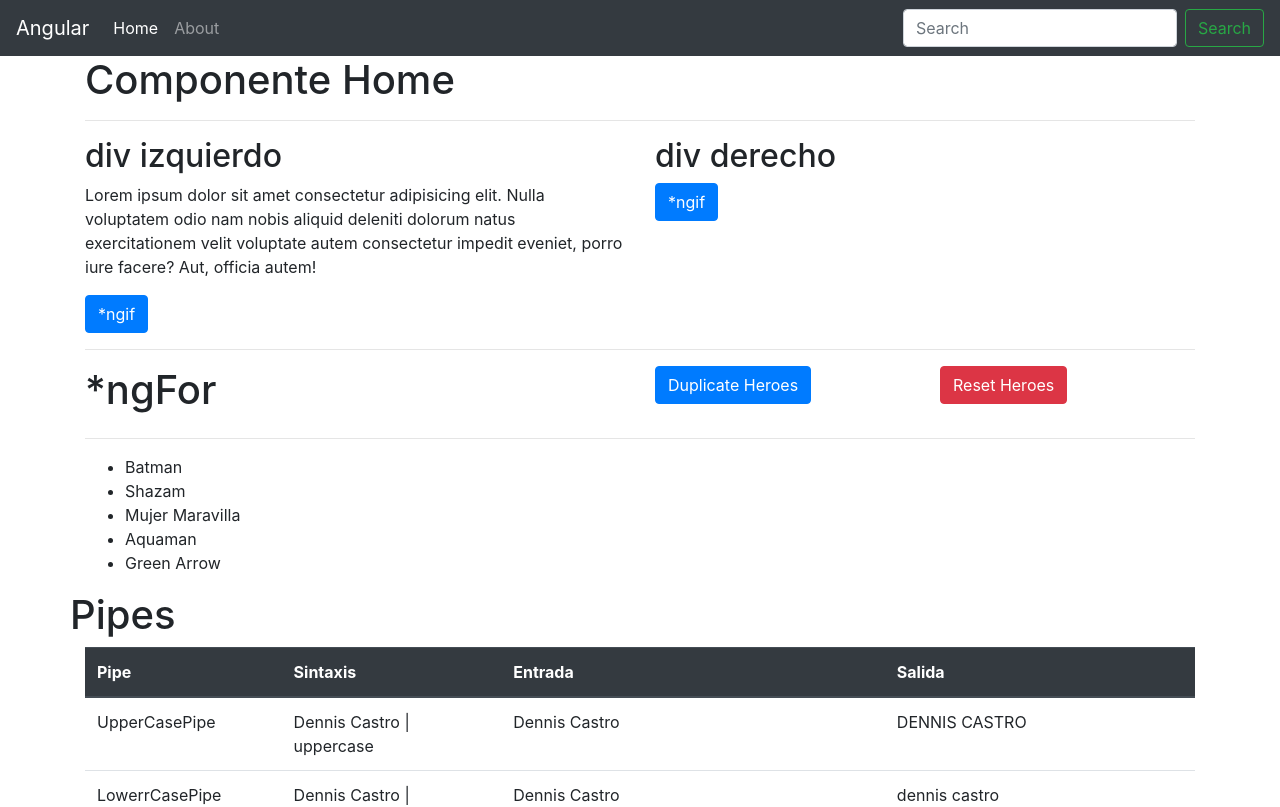
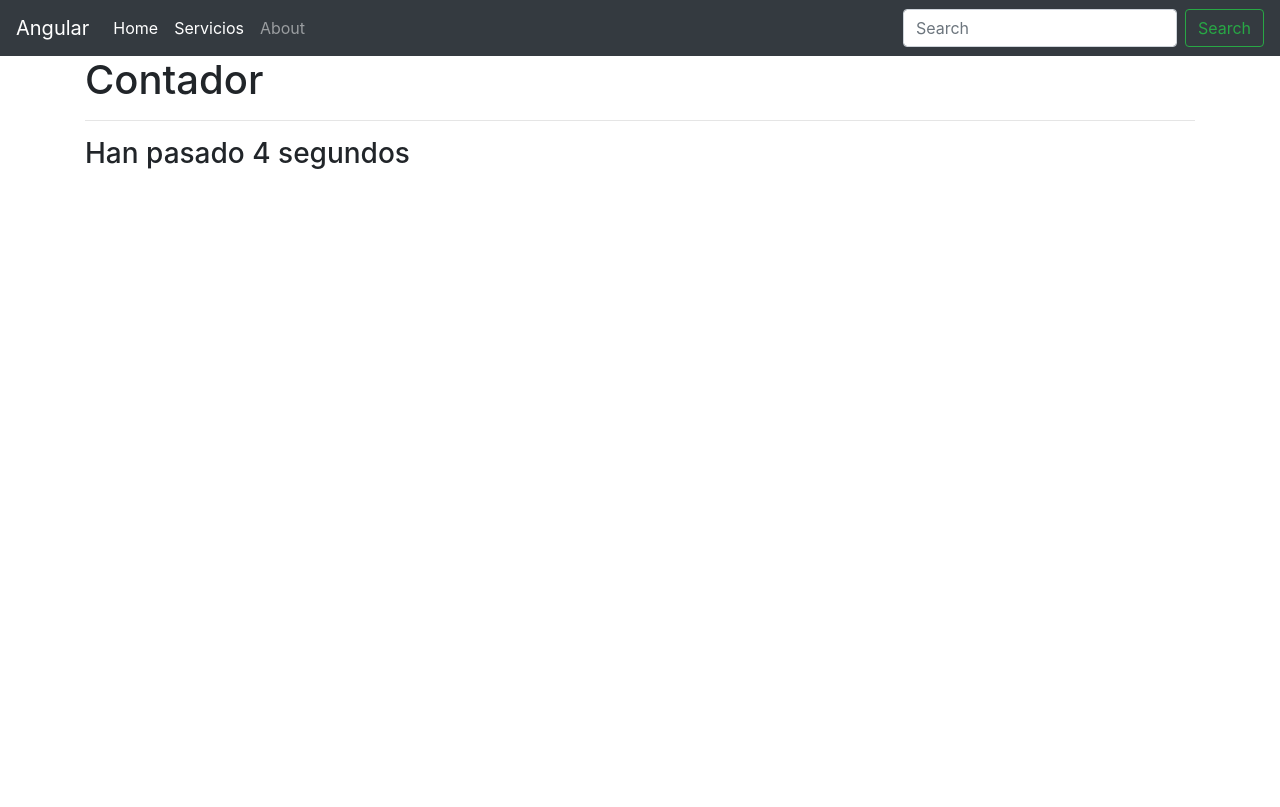
Before and after one commit to nanobot10/angular, an Angular app in the folder tallerApp/: page /news in a window 1280 px wide. Before the commit this address led to /home. Shown: the top 807 px of the page. Built offline with nearby package versions, Linux system fonts and the light colour scheme.

Commit message:
servicios y observables

```diff
--- a/tallerApp/src/app/app-routing.module.ts
+++ b/tallerApp/src/app/app-routing.module.ts
@@ -2,6 +2,7 @@ import { NgModule } from '@angular/core';
 import { Routes, RouterModule } from '@angular/router';
 import { HomeComponent } from './components/home/home.component';
 import { AboutComponent } from './components/about/about.component';
+import { NewsComponent } from './components/news/news.component';
 
 
 const routes: Routes = [
@@ -12,6 +13,10 @@ const routes: Routes = [
   {
    path: 'about',
    component: AboutComponent
+  },
+  {
+    path: 'news',
+    component: NewsComponent
   },
   {
     path: '',
--- a/tallerApp/src/app/components/navbar/navbar.component.html
+++ b/tallerApp/src/app/components/navbar/navbar.component.html
@@ -9,6 +9,9 @@
             <li class="nav-item active" routerLinkActive="active">
                 <a class="nav-link" [routerLink]="['home']">Home <span class="sr-only">(current)</span></a>
             </li>
+            <li class="nav-item active" routerLinkActive="active">
+                <a class="nav-link" [routerLink]="['news']">Servicios<span class="sr-only">(current)</span></a>
+            </li>
             <li class="nav-item" routerLinkActive="active">
                 <a class="nav-link" [routerLink]="['about']">About</a>
             </li>
--- /dev/null
+++ b/tallerApp/src/app/components/news/news.component.html
@@ -0,0 +1,9 @@
+<div class="container">
+    <h1>Contador</h1>
+    <hr>
+    <div class="row">
+        <div class="col-12">
+            <h3> Han pasado {{seconds}} segundos </h3>
+        </div>
+    </div>
+</div>
--- /dev/null
+++ b/tallerApp/src/app/components/news/news.component.ts
@@ -0,0 +1,23 @@
+import { Component, OnInit } from '@angular/core';
+import { NewsService } from '../../services/news.service';
+
+@Component({
+  selector: 'app-news',
+  templateUrl: './news.component.html',
+  styleUrls: ['./news.component.css']
+})
+export class NewsComponent implements OnInit {
+
+
+  seconds: number;
+
+  constructor(private newsService: NewsService) { }
+
+  ngOnInit() {
+    this.newsService.getIntervalSeconds(1000)
+      .subscribe( i => {
+        this.seconds = i;
+      } );
+  }
+
+}
--- /dev/null
+++ b/tallerApp/src/app/services/news.service.ts
@@ -0,0 +1,16 @@
+import { Injectable } from '@angular/core';
+import { interval } from 'rxjs';
+
+@Injectable({
+  providedIn: 'root'
+})
+export class NewsService {
+
+  constructor() { }
+
+
+  getIntervalSeconds( milliseconds: number ) {
+    return interval(milliseconds);
+  }
+
+}
--- a/tallerApp/src/environments/environment.prod.ts
+++ b/tallerApp/src/environments/environment.prod.ts
@@ -1,3 +1,5 @@
 export const environment = {
-  production: true
+  production: true,
+  newsApiUrl: 'https://newsapi.org/v2',
+  newsApiKey: '052d4a784f1b41529727c7870555909d'
 };
--- a/tallerApp/src/environments/environment.ts
+++ b/tallerApp/src/environments/environment.ts
@@ -3,7 +3,9 @@
 // The list of file replacements can be found in `angular.json`.
 
 export const environment = {
-  production: false
+  production: false,
+  newsApiUrl: 'https://newsapi.org/v2',
+  newsApiKey: '052d4a784f1b41529727c7870555909d'
 };
 
 /*
```
Also changed, not shown: tallerApp/src/app/app.module.ts (+7 -2 lines), tallerApp/src/app/components/news/news.component.css (added), 2 other files (tests, documents, lock files or other folders).
